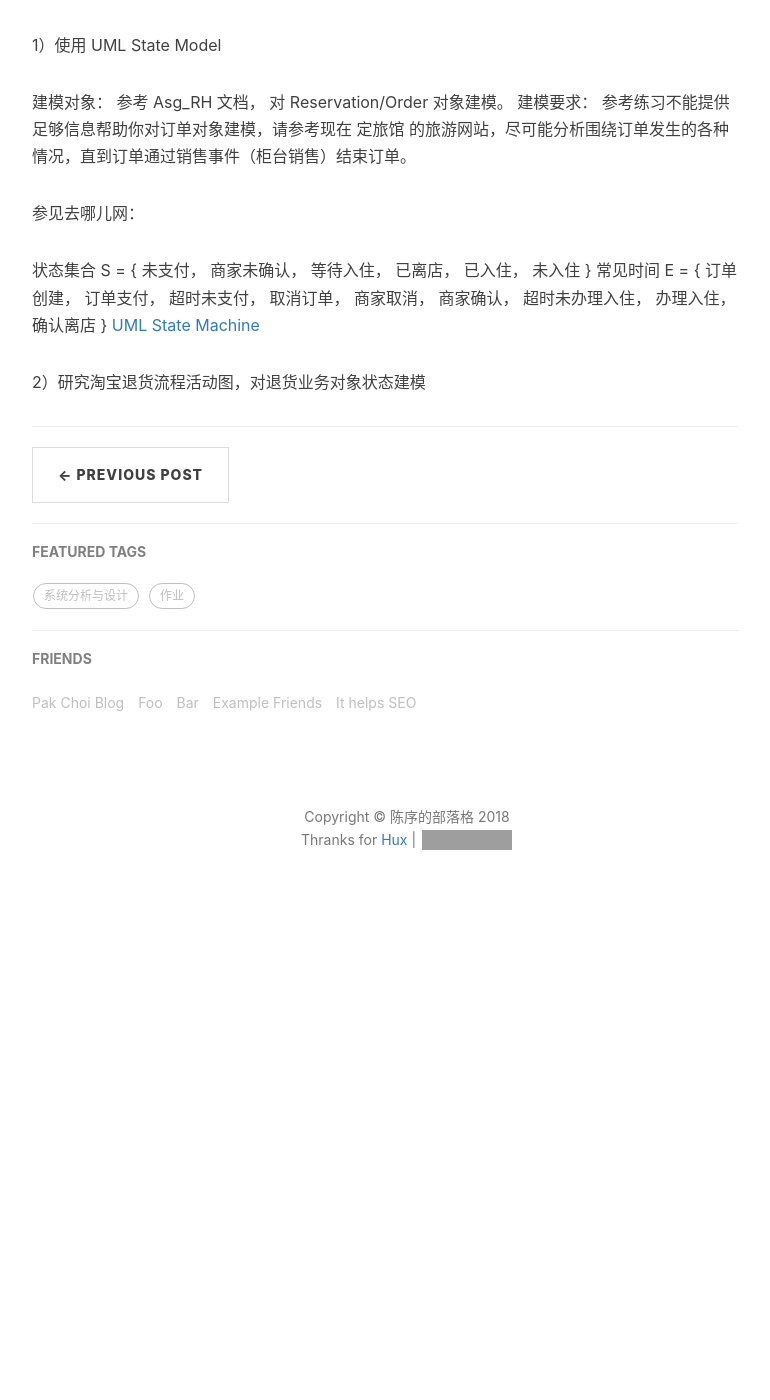
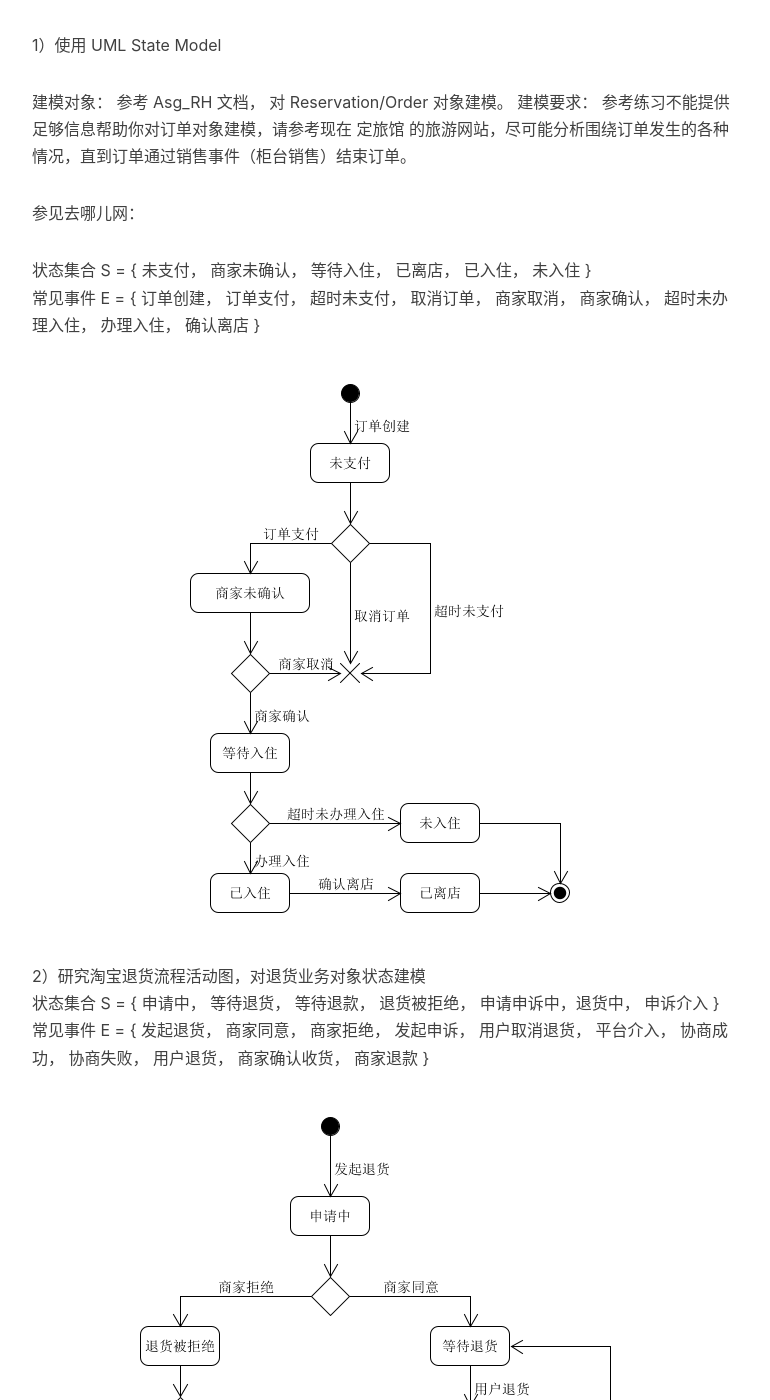
Before and after one commit to pak-choi/pak-choi.github.io, a Jekyll site: the page built from _posts/2018-05-06-SAAD-Homework6.md, in a window 1280 px wide and 1400 px high, scrolled down 541 px. Shown: the whole window, without its empty margins (233-1003 px from the left). Built offline with Jekyll 4.4.1, drawn with Linux system fonts in a browser that asks for light colours; nearby versions of some CDN libraries; comment, search, counter and statistics services are not loaded; before the commit the page ends 1458 px from its top, so only the background shows below that; grey boxes are pictures that could not be loaded.

Commit message:
SAAD Homework 6 Problem 2

```diff
--- a/_posts/2018-05-06-SAAD-Homework6.md
+++ b/_posts/2018-05-06-SAAD-Homework6.md
@@ -17,8 +17,11 @@ tag: [系统分析与设计, 作业]
 参见去哪儿网：
 
 状态集合 S = { 未支付， 商家未确认， 等待入住， 已离店， 已入住， 未入住 }
-常见时间 E = { 订单创建， 订单支付， 超时未支付， 取消订单， 商家取消， 商家确认， 超时未办理入住， 办理入住， 确认离店 }
-[UML State Machine](/img/post/2018-05-06/Asg_UML_State.png)
+常见事件 E = { 订单创建， 订单支付， 超时未支付， 取消订单， 商家取消， 商家确认， 超时未办理入住， 办理入住， 确认离店 }
+![UML State Machine](/img/post/2018-05-06/Asg_UML_State.png)
 
 
 2）研究淘宝退货流程活动图，对退货业务对象状态建模
+状态集合 S = { 申请中， 等待退货， 等待退款， 退货被拒绝， 申请申诉中，退货中， 申诉介入 }
+常见事件 E = { 发起退货， 商家同意， 商家拒绝， 发起申诉， 用户取消退货， 平台介入， 协商成功， 协商失败， 用户退货， 商家确认收货， 商家退款 }
+![UML State Machine](/img/post/2018-05-06/TaobaoRefund_UML_State.png)
```
Also changed, not shown: img/post/2018-05-06/TaobaoRefund_UML_State.png (added).
